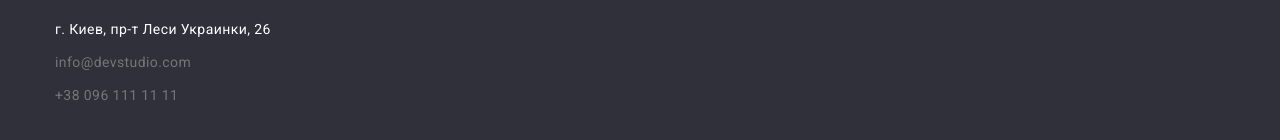
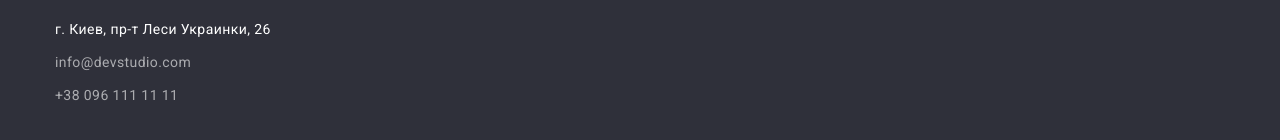
Before and after one commit to viktor-harmai/goit-markup-hw-03, a plain HTML site: page portfolio.html in a window 1280 px wide. Shown: the part 1724-1864 px from the top of the page. Drawn offline with nearby package versions, Linux system fonts and the light colour scheme.

Commit message:
После проверки валидатором

```diff
--- a/css/styles.css
+++ b/css/styles.css
@@ -4,7 +4,7 @@
   --accent-primary-text-color: #2196f3;
   --accent-secondary-text-color: #188ce8;
   --primary-white-color: #ffffff;
-  --secondary-white-color: rgba(255, 255, 255, 0, 6);
+  --secondary-white-color: rgba(255, 255, 255, 0.6);
   --primary-black-color: #000000;
   --primary-bc-color: #f5f4fa;
   --secondary-bc-color: #2f303a;
```
Also changed, not shown: portfolio.html (+0 -1 lines).
